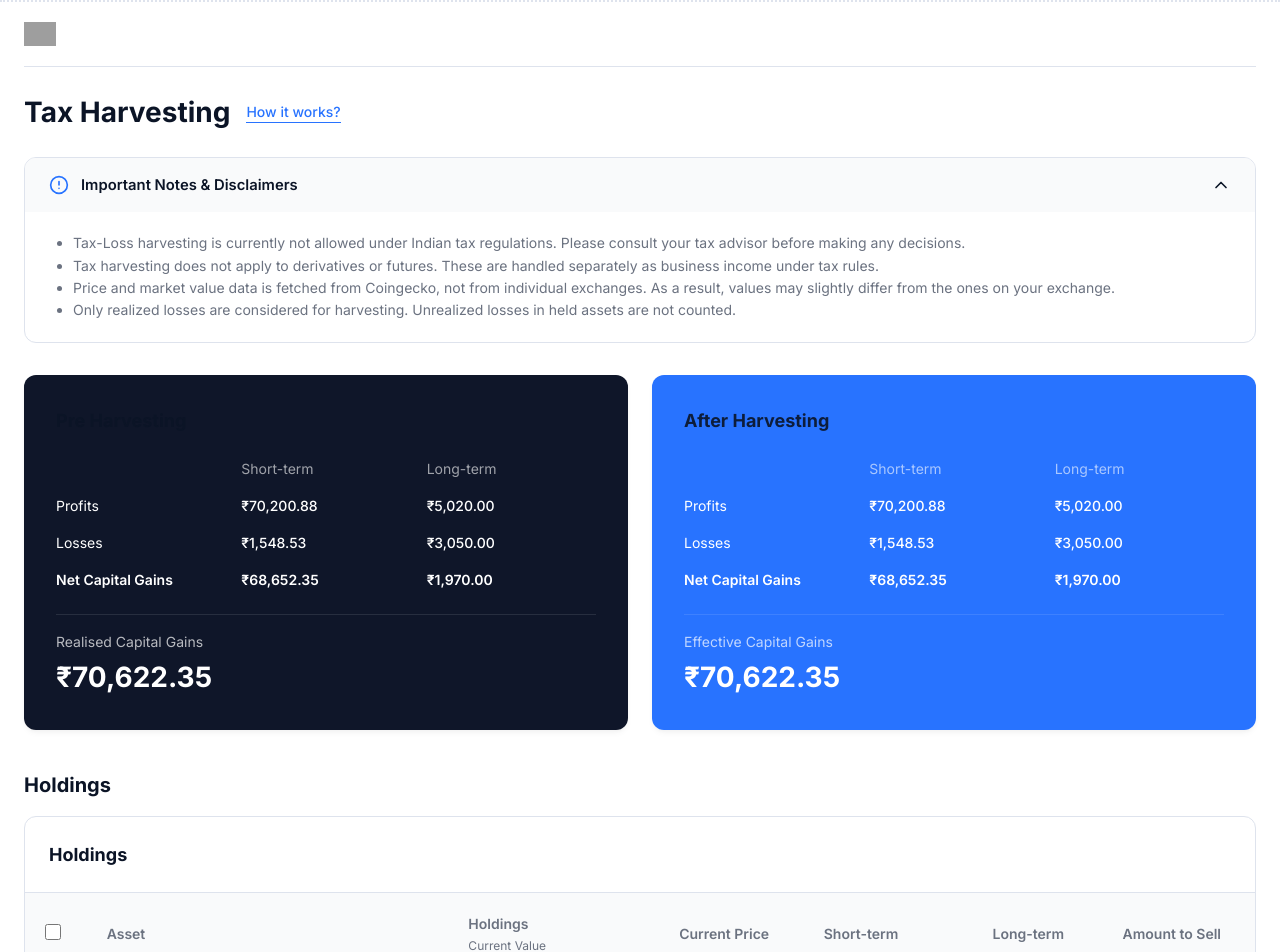
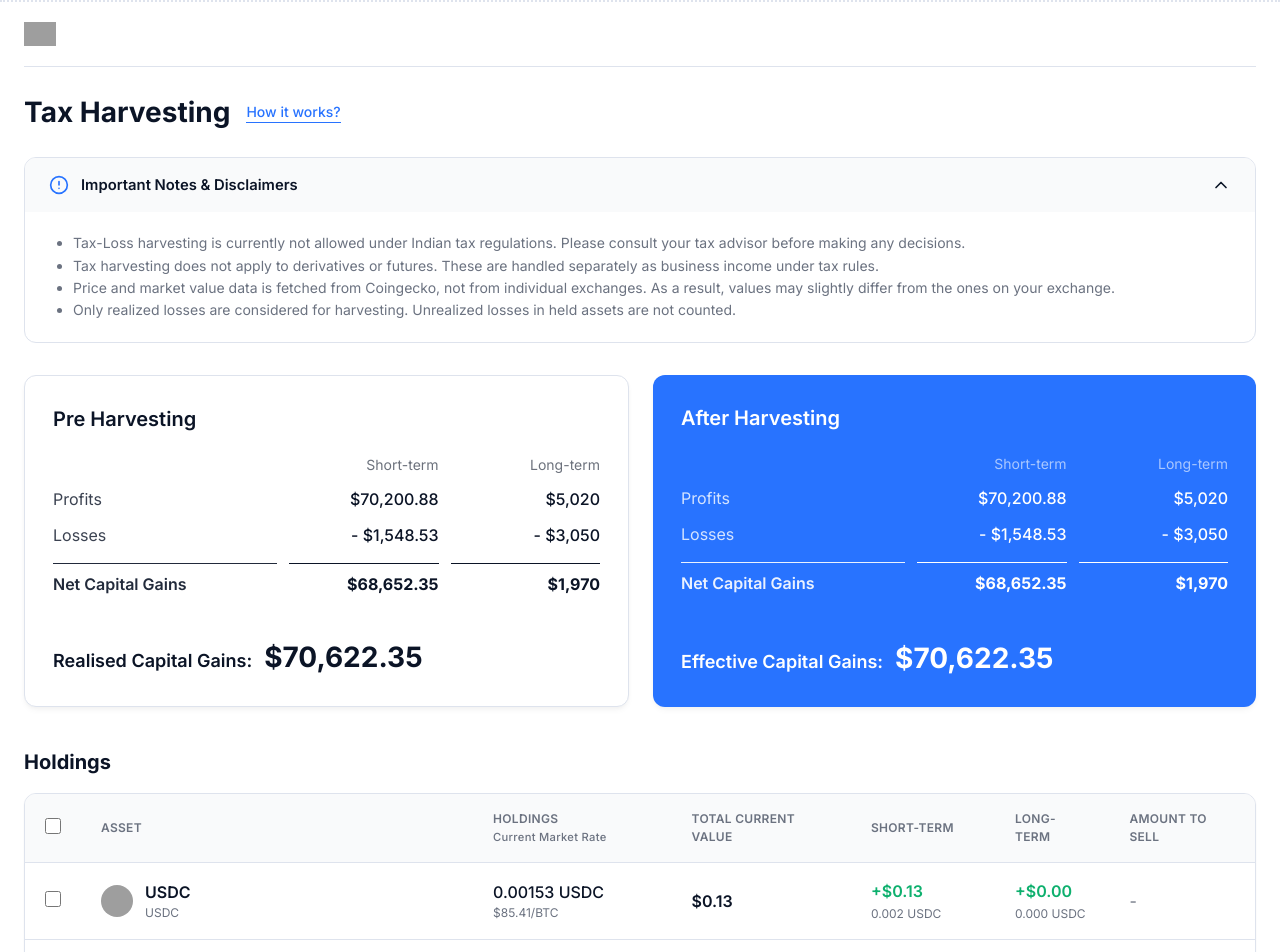
Before and after one commit to madhav1811/Tax-Loss-Harvesting-interface, a React (Vite) app: page / in a window 1280 px wide. Shown: the top 952 px of the page. Built offline with nearby package versions, Linux system fonts and the light colour scheme; grey boxes are pictures that could not be loaded.

Commit message:
GainsSection changes

```diff
--- a/src/components/GainsSection.tsx
+++ b/src/components/GainsSection.tsx
@@ -7,75 +7,85 @@ interface GainsCardProps {
   gains: CapitalGainsData | null;
   totalLabel: string;
   totalValue: number | null;
-  theme: 'dark' | 'blue';
+  theme: 'light' | 'blue';
   savings?: number;
 }
 
 const GainsCard: React.FC<GainsCardProps> = ({ title, gains, totalLabel, totalValue, theme, savings }) => {
-  const isDark = theme === 'dark';
+  const isBlue = theme === 'blue';
 
   const formatValue = (val: number | null) => {
-    if (val === null) return '₹-';
-    return (val < 0 ? '-' : '') + '₹' + Math.abs(val).toLocaleString('en-IN', { minimumFractionDigits: 2 });
+    if (val === null) return '$ -';
+    const isNegative = val < 0;
+    return (isNegative ? '- ' : '') + '$' + Math.abs(val).toLocaleString('en-US', { minimumFractionDigits: 0 });
+  };
+
+  const calculateNet = (profits: number | undefined, losses: number | undefined) => {
+    return (profits ?? 0) - (losses ?? 0);
   };
 
   return (
-    <div style={{
+    <div className="card" style={{
       flex: 1,
-      minWidth: '280px',
-      backgroundColor: isDark ? 'var(--dark-indigo)' : 'var(--brand-blue)',
-      color: 'white',
-      borderRadius: 'var(--radius)',
-      padding: '2rem',
-      position: 'relative',
-      boxShadow: 'var(--shadow-md)',
+      minWidth: '320px',
+      backgroundColor: isBlue ? 'var(--brand-blue)' : 'var(--bg-white)',
+      color: isBlue ? 'white' : 'var(--text-main)',
+      padding: '1.75rem',
       display: 'flex',
       flexDirection: 'column',
-      gap: '1.5rem'
+      gap: '1.25rem',
+      border: isBlue ? 'none' : '1px solid var(--border-color)',
+      boxShadow: 'var(--shadow-md)'
     }}>
-      <h3 style={{ fontSize: '1.125rem', opacity: 0.9 }}>{title}</h3>
+      <h3 style={{ fontSize: '1.25rem', fontWeight: 600, color: 'inherit' }}>{title}</h3>
 
-      <div style={{ display: 'grid', gridTemplateColumns: '1fr 1fr 1fr', gap: '1rem', fontSize: '0.875rem' }}>
-        <div style={{ opacity: 0.6 }}></div>
-        <div style={{ opacity: 0.6 }}>Short-term</div>
-        <div style={{ opacity: 0.6 }}>Long-term</div>
+      <div style={{ display: 'grid', gridTemplateColumns: 'minmax(100px, 1.5fr) 1fr 1fr', gap: '0.75rem', fontSize: '1rem' }}>
+        <div></div>
+        <div style={{ textAlign: 'right', opacity: 0.6, fontSize: '0.875rem' }}>Short-term</div>
+        <div style={{ textAlign: 'right', opacity: 0.6, fontSize: '0.875rem' }}>Long-term</div>
 
-        <div>Profits</div>
-        <div style={{ fontWeight: 500 }}>{formatValue(gains?.stcg?.profits ?? null)}</div>
-        <div style={{ fontWeight: 500 }}>{formatValue(gains?.ltcg?.profits ?? null)}</div>
+        <div style={{ opacity: 0.8 }}>Profits</div>
+        <div style={{ textAlign: 'right', fontWeight: 500 }}>{formatValue(gains?.stcg?.profits ?? null)}</div>
+        <div style={{ textAlign: 'right', fontWeight: 500 }}>{formatValue(gains?.ltcg?.profits ?? null)}</div>
 
-        <div>Losses</div>
-        <div style={{ fontWeight: 500 }}>{formatValue(gains?.stcg?.losses ?? null)}</div>
-        <div style={{ fontWeight: 500 }}>{formatValue(gains?.ltcg?.losses ?? null)}</div>
+        <div style={{ opacity: 0.8 }}>Losses</div>
+        <div style={{ textAlign: 'right', fontWeight: 500 }}>{formatValue(-(gains?.stcg?.losses ?? 0))}</div>
+        <div style={{ textAlign: 'right', fontWeight: 500 }}>{formatValue(-(gains?.ltcg?.losses ?? 0))}</div>
 
-        <div style={{ fontWeight: 600 }}>Net Capital Gains</div>
-        <div style={{ fontWeight: 600 }}>{formatValue((gains?.stcg?.profits ?? 0) - (gains?.stcg?.losses ?? 0))}</div>
-        <div style={{ fontWeight: 600 }}>{formatValue((gains?.ltcg?.profits ?? 0) - (gains?.ltcg?.losses ?? 0))}</div>
+        <div style={{ fontWeight: 600, borderTop: '1px solid currentColor', paddingTop: '0.5rem', marginTop: '0.25rem', opacity: 0.9 }}>Net Capital Gains</div>
+        <div style={{ textAlign: 'right', fontWeight: 700, borderTop: '1px solid currentColor', paddingTop: '0.5rem', marginTop: '0.25rem' }}>
+          {formatValue(calculateNet(gains?.stcg?.profits, gains?.stcg?.losses))}
+        </div>
+        <div style={{ textAlign: 'right', fontWeight: 700, borderTop: '1px solid currentColor', paddingTop: '0.5rem', marginTop: '0.25rem' }}>
+          {formatValue(calculateNet(gains?.ltcg?.profits, gains?.ltcg?.losses))}
+        </div>
       </div>
 
-      <div style={{ marginTop: 'auto', paddingTop: '1rem', borderTop: '1px solid rgba(255,255,255,0.1)' }}>
-        <div style={{ fontSize: '0.875rem', opacity: 0.7 }}>{totalLabel}</div>
-        <div style={{ fontSize: '1.75rem', fontWeight: 700, marginTop: '0.25rem' }}>
-          {formatValue(totalValue)}
+      <div style={{ marginTop: 'auto', paddingTop: '1.25rem' }}>
+        <div style={{ fontSize: '1.125rem', fontWeight: 600 }}>
+          {totalLabel}:
+          <span style={{ fontSize: '1.75rem', marginLeft: '0.75rem', fontWeight: 700 }}>
+            {formatValue(totalValue)}
+          </span>
         </div>
       </div>
 
       {savings !== undefined && savings > 0 && (
         <motion.div
-          initial={{ opacity: 0, y: 10 }}
-          animate={{ opacity: 1, y: 0 }}
+          initial={{ opacity: 0, scale: 0.95 }}
+          animate={{ opacity: 1, scale: 1 }}
           style={{
             marginTop: '1rem',
-            padding: '0.75rem',
+            padding: '1rem',
             backgroundColor: 'rgba(255,255,255,0.15)',
-            borderRadius: '8px',
-            fontSize: '0.875rem',
+            borderRadius: '10px',
+            fontSize: '1rem',
             display: 'flex',
             alignItems: 'center',
-            gap: '8px'
+            gap: '10px'
           }}
         >
-          <span style={{ fontSize: '1.1rem' }}>💡</span>
+          <span style={{ fontSize: '1.25rem' }}>🎉</span>
           <span>You are going to save up to: <strong>{formatValue(savings)}</strong></span>
         </motion.div>
       )}
@@ -102,7 +112,7 @@ export const GainsSection: React.FC<GainsSectionProps> = ({ preGains, postGains,
         gains={preGains}
         totalLabel="Realised Capital Gains"
         totalValue={stats?.preRealised ?? null}
-        theme="dark"
+        theme="light"
       />
       <GainsCard
         title="After Harvesting"
--- a/src/components/HoldingsTable.tsx
+++ b/src/components/HoldingsTable.tsx
@@ -17,39 +17,35 @@ export const HoldingsTable: React.FC<HoldingsTableProps> = ({
 
   const allSelected = holdings.length > 0 && selectedCoins.size === holdings.length;
 
-  const formatCurrency = (val: number) => {
-    return '₹' + Math.abs(val).toLocaleString('en-IN', { minimumFractionDigits: 2 });
+  const formatCurrency = (val: number, decimals = 2) => {
+    return '$' + Math.abs(val).toLocaleString('en-US', {
+      minimumFractionDigits: decimals,
+      maximumFractionDigits: decimals
+    });
   };
 
-  const renderGain = (val: number, balance: number) => {
+  const renderGain = (val: number, balance: number, coin: string) => {
     const isPositive = val >= 0;
     return (
-      <div style={{ display: 'flex', flexDirection: 'column', gap: '4px' }}>
-        <span style={{ color: isPositive ? 'var(--success)' : 'var(--danger)', fontWeight: 500 }}>
+      <div style={{ display: 'flex', flexDirection: 'column', gap: '2px' }}>
+        <span style={{ color: isPositive ? 'var(--success)' : 'var(--danger)', fontWeight: 600 }}>
           {isPositive ? '+' : '-'}{formatCurrency(val)}
         </span>
         <span style={{ fontSize: '0.75rem', color: 'var(--text-muted)' }}>
-          {balance.toFixed(4)} {holdings[0]?.coin}
+          {balance.toFixed(3)} {coin}
         </span>
       </div>
     );
   };
 
   return (
-    <div style={{
-      backgroundColor: 'white',
-      borderRadius: 'var(--radius)',
-      border: '1px solid var(--border-color)',
-      overflowX: 'auto'
-    }}>
-      <div style={{ padding: '1.5rem', borderBottom: '1px solid var(--border-color)' }}>
-        <h3 style={{ fontSize: '1.125rem' }}>Holdings</h3>
-      </div>
-
-      <table style={{ width: '100%', borderCollapse: 'collapse', textAlign: 'left', minWidth: '800px' }}>
+    <div className="card" style={{ overflow: 'hidden' }}>
+      {/* Desktop Table */}
+      <div className="table-responsive" style={{ display: 'block' }}>
+        <table style={{ width: '100%', borderCollapse: 'collapse', textAlign: 'left', minWidth: '950px' }}>
           <thead>
             <tr style={{ backgroundColor: '#F9FAFB', borderBottom: '1px solid var(--border-color)' }}>
-            <th style={{ padding: '1.25rem' }}>
+              <th style={{ padding: '1rem 1.25rem', width: '48px' }}>
                 <input
                   type="checkbox"
                   checked={allSelected}
@@ -58,60 +54,71 @@ export const HoldingsTable: React.FC<HoldingsTableProps> = ({
                 />
               </th>
               <th style={headerStyle}>Asset</th>
-            <th style={headerStyle}>Holdings <br/><span style={subHeaderStyle}>Current Value</span></th>
-            <th style={headerStyle}>Current Price</th>
+              <th style={headerStyle}>Holdings <br/><span style={subHeaderStyle}>Current Market Rate</span></th>
+              <th style={headerStyle}>Total Current Value</th>
               <th style={headerStyle}>Short-term</th>
               <th style={headerStyle}>Long-term</th>
               <th style={headerStyle}>Amount to Sell</th>
             </tr>
           </thead>
           <tbody>
-          {holdings.map((h, i) => (
-            <tr key={h.coin + i} style={{ borderBottom: '1px solid var(--border-color)', height: '80px' }}>
-              <td style={{ padding: '1.25rem' }}>
+            {holdings.map((h, i) => {
+              const isSelected = selectedCoins.has(h.coin);
+              return (
+                <tr key={h.coin + i} style={{
+                  borderBottom: '1px solid var(--border-color)',
+                  backgroundColor: isSelected ? '#F2F7FF' : 'transparent',
+                  transition: 'background-color 0.2s'
+                }}>
+                  <td style={{ padding: '1rem 1.25rem' }}>
                     <input
                       type="checkbox"
-                  checked={selectedCoins.has(h.coin)}
+                      checked={isSelected}
                       onChange={() => onToggle(h.coin)}
                       style={{ cursor: 'pointer', width: '16px', height: '16px' }}
                     />
                   </td>
-              <td style={{ padding: '1.25rem' }}>
+                  <td style={{ padding: '1rem 1.25rem' }}>
                     <div style={{ display: 'flex', alignItems: 'center', gap: '0.75rem' }}>
                       <img src={h.logo} alt={h.coin} style={{ width: '32px', height: '32px', borderRadius: '50%' }} />
                       <div style={{ display: 'flex', flexDirection: 'column' }}>
-                    <span style={{ fontWeight: 600 }}>{h.coin}</span>
-                    <span style={{ fontSize: '0.75rem', color: 'var(--text-muted)' }}>{h.coinName}</span>
+                        <span style={{ fontWeight: 600 }}>{h.coinName}</span>
+                        <span style={{ fontSize: '0.75rem', color: 'var(--text-muted)' }}>{h.coin}</span>
                       </div>
                     </div>
                   </td>
-              <td style={{ padding: '1.25rem' }}>
+                  <td style={{ padding: '1rem 1.25rem' }}>
                     <div style={{ display: 'flex', flexDirection: 'column' }}>
-                  <span>{h.totalHolding.toFixed(4)} {h.coin}</span>
-                  <span style={{ fontSize: '0.75rem', color: 'var(--text-muted)' }}>{formatCurrency(h.totalHolding * h.currentPrice)}</span>
+                      <span style={{ fontWeight: 500 }}>{h.totalHolding.toFixed(5)} {h.coin}</span>
+                      <span style={{ fontSize: '0.75rem', color: 'var(--text-muted)' }}>
+                        {formatCurrency(h.currentPrice)}/BTC
+                      </span>
                     </div>
                   </td>
-              <td style={{ padding: '1.25rem' }}>
-                {formatCurrency(h.currentPrice)}
+                  <td style={{ padding: '1rem 1.25rem' }}>
+                    <span style={{ fontWeight: 600 }}>{formatCurrency(h.totalHolding * h.currentPrice)}</span>
                   </td>
-              <td style={{ padding: '1.25rem' }}>
-                {renderGain(h.stcg.gain, h.stcg.balance)}
+                  <td style={{ padding: '1rem 1.25rem' }}>
+                    {renderGain(h.stcg.gain, h.stcg.balance, h.coin)}
                   </td>
-              <td style={{ padding: '1.25rem' }}>
-                {renderGain(h.ltcg.gain, h.ltcg.balance)}
+                  <td style={{ padding: '1rem 1.25rem' }}>
+                    {renderGain(h.ltcg.gain, h.ltcg.balance, h.coin)}
                   </td>
-              <td style={{ padding: '1.25rem' }}>
-                {selectedCoins.has(h.coin) ? (
-                  <span style={{ fontWeight: 500 }}>{h.totalHolding.toFixed(4)} {h.coin}</span>
+                  <td style={{ padding: '1rem 1.25rem' }}>
+                    {isSelected ? (
+                      <span style={{ fontWeight: 600 }}>{h.totalHolding.toFixed(4)} {h.coin}</span>
                     ) : (
                       <span style={{ color: 'var(--text-muted)' }}>-</span>
                     )}
                   </td>
                 </tr>
-          ))}
+              );
+            })}
           </tbody>
         </table>
-      <div style={{ padding: '1rem 1.5rem' }}>
+      </div>
+
+      <div style={{ padding: '1.25rem 1.5rem', backgroundColor: '#fff' }}>
         <button style={{
           background: 'none',
           border: 'none',
@@ -128,13 +135,17 @@ export const HoldingsTable: React.FC<HoldingsTableProps> = ({
 };
 
 const headerStyle: React.CSSProperties = {
-  padding: '1.25rem',
-  fontSize: '0.875rem',
+  padding: '1rem 1.25rem',
+  fontSize: '0.75rem',
   fontWeight: 600,
   color: 'var(--text-muted)',
+  textTransform: 'uppercase',
+  letterSpacing: '0.025em'
 };
 
 const subHeaderStyle: React.CSSProperties = {
-  fontSize: '0.75rem',
-  fontWeight: 400,
+  fontSize: '0.7rem',
+  fontWeight: 500,
+  color: 'var(--text-muted)',
+  textTransform: 'none'
 };
```
Lines whose indentation alone changed are shown as unchanged.
